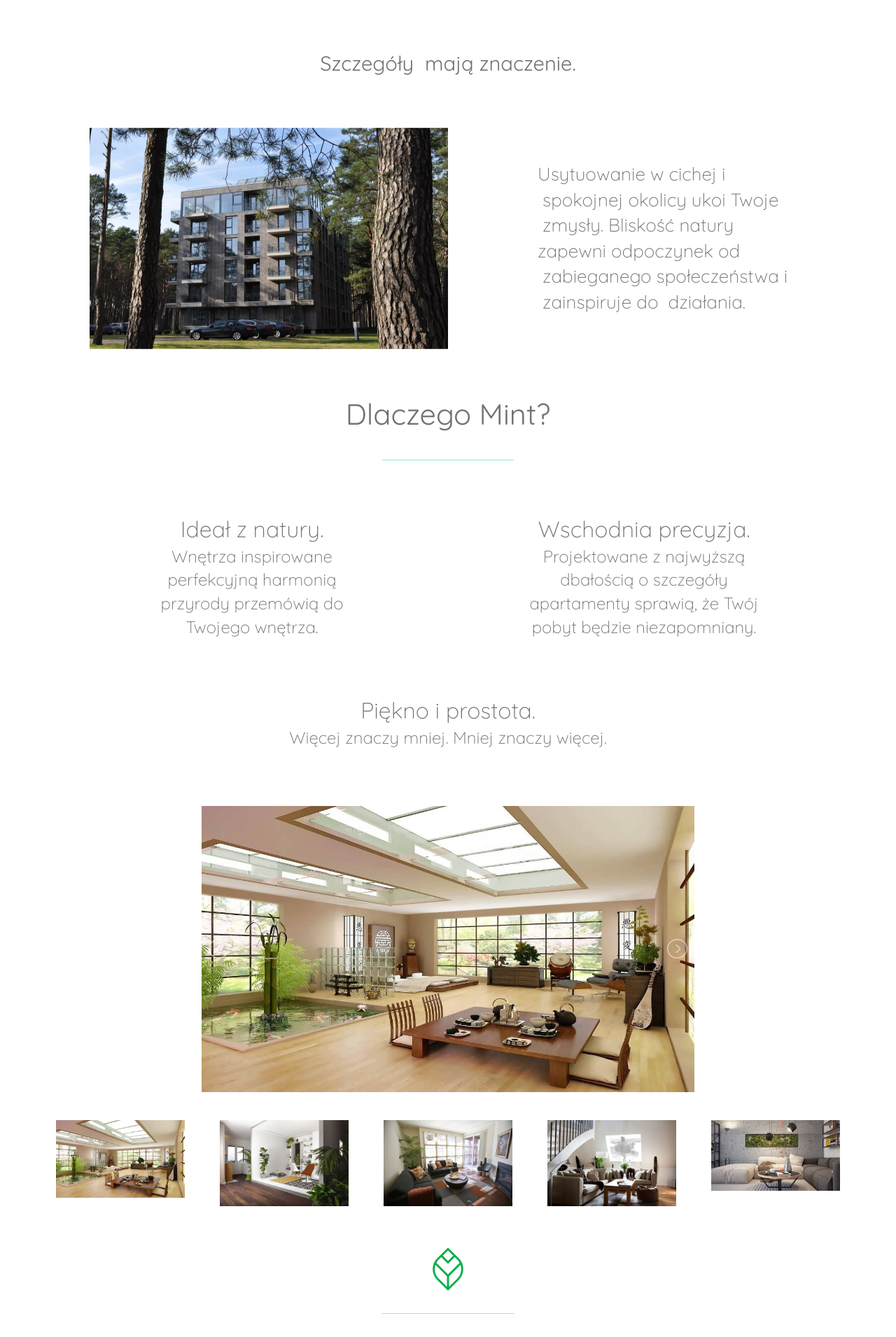
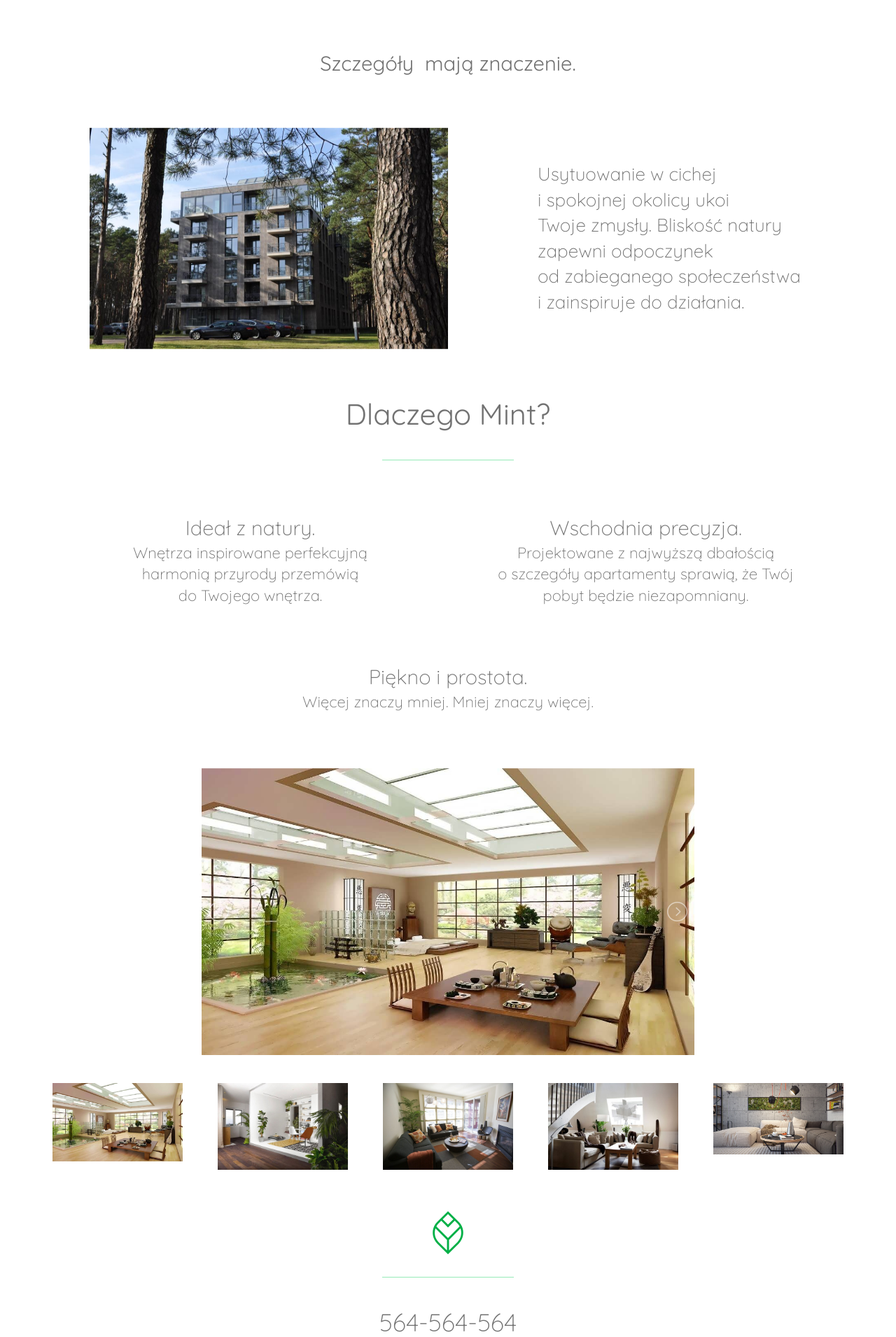
Before and after one commit to Otsupl/mint, a PHP site: page / in a window 1280 px wide. Shown: the part 1155-3066 px from the top of the page at 70% size. Run offline with PHP 8.4, Linux system fonts and the light colour scheme.

Commit message:
kilka poprawek responsywności

```diff
--- a/Apartments/Website/css/index.css
+++ b/Apartments/Website/css/index.css
@@ -143,7 +143,7 @@ body {
 }
 
 #about_building_img, #about_building_p {
-    width: 80vw;
+    width: 80%;
     margin: auto;
 }
 
@@ -154,7 +154,7 @@ body {
 }
 
 #about_building_img {
-    height: calc(80vw /1.618);
+    height: calc(80% /1.618);
 }
 
 #about_building_p {
@@ -185,14 +185,14 @@ body {
     width: 75vw;
     margin: auto;
     text-align: center;
-    font-size: calc(15px + 0.7vw);
+    font-size: calc(13px + 0.7vw);
     font-weight: 300;
     margin-bottom: 80px;
     color: #727272;
 }
 
 .whyus-p-header {
-    font-size: calc(18px + 1.1vw);
+    font-size: calc(15px + 1.1vw);
 }
 
 /*photos*/
@@ -270,10 +270,10 @@ footer {
     color: rgba(0, 204, 82, 0.411);
 }
 
-@media only screen and (min-width: 500px) {
+@media only screen and (min-width: 600px) {
     body > section, body > footer
     {
-        max-width: calc(100vw - 160px);
+        max-width: calc(100vw - 150px);
     }
     #logopillar {
         width: calc(120px + 19.5vw);
@@ -296,13 +296,25 @@ footer {
         height: unset;
     }
 
+    .abouts-overlay {
+        width: 20vw;
+        height: calc(20vw / 1.618);
+        margin-right: calc(10vw / 3);
+        margin-bottom: 0;
+        float: left;
+    }
+
+    .abouts-desc {
+        height: 0;
+        margin-top: 0;
+    }
     .whyus-p {
         width: 50%;
         float: left;
     }
 
     .whyus-p p {
-        width: 60%;
+        width: 75%;
         margin: auto;
     }
 
@@ -329,18 +341,6 @@ footer {
 }
 
 @media only screen and (min-width: 992px) {
-    .abouts-overlay {
-        width: 20vw;
-        height: calc(20vw / 1.618);
-        margin-right: calc(10vw / 3);
-        margin-bottom: 0;
-        float: left;
-    }
-
-    .abouts-desc {
-        height: 0;
-        margin-top: 0;
-    }
 
     .abouts-overlay:hover .abouts-desc {
         height: calc(50px + 1vw);
--- a/Apartments/Website/css/nav.css
+++ b/Apartments/Website/css/nav.css
@@ -100,7 +100,7 @@
     top:50%;
     transform:translate(0,-50%);
 }
-@media only screen and (min-width: 500px) {
+@media only screen and (min-width: 600px) {
     #navcontainer
     {
         position:fixed;
--- a/Apartments/Website/index.html
+++ b/Apartments/Website/index.html
@@ -88,7 +88,7 @@
                     <img src='img/building/fullres.jpg'/>
                 </div>
                 <div id="about_building_p">
-                    <p>Usytuowanie w cichej i &nbsp;spokojnej okolicy ukoi Twoje &nbsp;zmysły. Bliskość natury zapewni odpoczynek od &nbsp;zabieganego społeczeństwa i &nbsp;zainspiruje do &nbsp;działania.</p>
+                    <p>Usytuowanie w&nbsp;cichej i&nbsp;spokojnej okolicy ukoi Twoje&nbsp;zmysły. Bliskość natury zapewni odpoczynek od&nbsp;zabieganego społeczeństwa i&nbsp;zainspiruje do&nbsp;działania.</p>
                 </div>
             </div>
         </section>
@@ -99,11 +99,11 @@
             <div id="whyus_upper">
                 <div class="whyus-p">
                     <div class="whyus-p-header">Ideał z natury.</div>
-                    <p>Wnętrza inspirowane perfekcyjną harmonią przyrody przemówią do Twojego wnętrza.</p>
+                    <p>Wnętrza inspirowane perfekcyjną harmonią przyrody przemówią do&nbsp;Twojego wnętrza.</p>
                 </div>
                 <div class="whyus-p">
                     <div class="whyus-p-header">Wschodnia precyzja.</div>
-                    <p>Projektowane z najwyższą dbałością o szczegóły apartamenty sprawią, że Twój pobyt będzie niezapomniany.</p>
+                    <p>Projektowane z&nbsp;najwyższą dbałością o&nbsp;szczegóły apartamenty sprawią, że&nbsp;Twój pobyt będzie niezapomniany.</p>
                 </div>
             </div>
             <div class="whyus-p-lone" data-aos="fade-up" data-aos-duration="2000">
```
